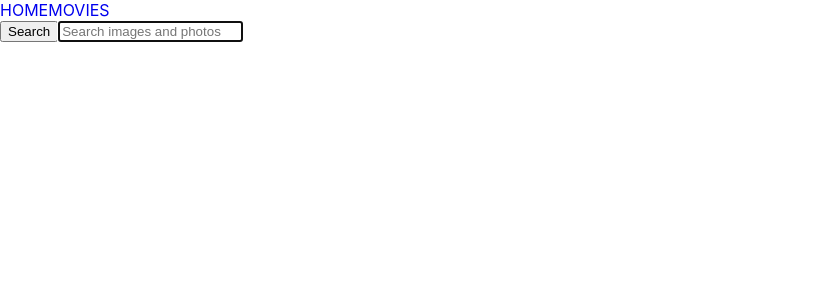
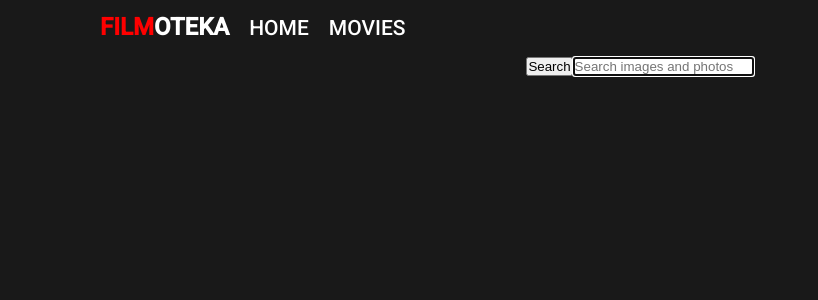
Before and after one commit to SzEmil/Movies-React-app, a React (Create React App) app: page /movies in a window 1280 px wide. Shown: the top 300 px of the page, without its empty margins (0-818 px from the left). Built offline with nearby package versions, Linux system fonts and the light colour scheme.

Commit message:
some landing css mods

```diff
--- /dev/null
+++ b/src/components/MoviesList/MovieList.module.css
@@ -0,0 +1,64 @@
+.movieListContainer {
+  margin: 0 100px 0 100px;
+  display: flex;
+  align-items: center;
+  justify-content: center;
+  flex-direction: column;
+}
+
+.title {
+  color: white;
+  font-style: normal;
+  font-family: 'Roboto';
+  font-weight: 500;
+  font-size: 18px;
+  line-height: 21px;
+  width: 100%;
+  margin-left: 100px;
+}
+
+.movieItem {
+  border-radius: 5px;
+  position: relative;
+}
+.movieImgContainer {
+  overflow: hidden;
+}
+.movieImg {
+  border-radius: 5px;
+}
+.movieImgContainer .movieImg {
+  transition: transform 0.5s ease;
+}
+.movieImgContainer:hover .movieImg {
+  transform: scale(1.1);
+}
+.movieImgContainer:hover .movieDesription {
+  opacity: 1;
+  transition: opacity 0.5s ease;
+}
+
+.movieDesription {
+  display: flex;
+  flex-direction: column;
+  align-items: center;
+  justify-content: center;
+  position: absolute;
+  bottom: 0;
+
+  background-color: rgba(0, 0, 0, 0.5);
+  padding: 5px;
+  text-align: center;
+  opacity: 0;
+  height: 100%;
+  width: 100%;
+}
+.movieDesription p {
+  font-style: normal;
+  font-family: 'Roboto';
+  font-weight: 500;
+  font-size: 12px;
+  line-height: 14px;
+  text-transform: uppercase;
+  color: white;
+}
--- a/src/components/MoviesList/MoviesList.js
+++ b/src/components/MoviesList/MoviesList.js
@@ -1,13 +1,43 @@
 import React from 'react';
 import { Link } from 'react-router-dom';
-
+import clsx from 'clsx';
+import css from './MovieList.module.css';
 export const MoviesList = ({ movies }) => {
   return (
     <>
-      <ul>
+      <ul
+        style={{
+          display: 'inline-flex',
+          flexWrap: 'wrap',
+          gap: '20px',
+          paddingLeft: '0',
+          margin: '0',
+          justifyContent: 'center',
+        }}
+      >
         {movies.map(movie => (
-          <li key={movie.id}>
-            <Link to={`/movies/${movie.id}`}>{movie.original_title}</Link>
+          <li key={movie.id} className={clsx(css.movieItem)}>
+            <Link to={`/movies/${movie.id}`}>
+              <div
+                style={{
+                  display: 'inline-flex',
+                  flexDirection: 'column',
+                }}
+              >
+                <div className={clsx(css.movieImgContainer)}>
+                  <img
+                    className={clsx(css.movieImg)}
+                    src={`https://image.tmdb.org/t/p/w300${movie.poster_path}`}
+                    alt="som pic"
+                  />
+
+                  <div className={clsx(css.movieDesription)}>
+                    <p>{movie.original_title}</p>
+                    <p>{movie.release_date}</p>
+                  </div>
+                </div>
+              </div>
+            </Link>
           </li>
         ))}
       </ul>
--- a/src/components/SharedLayout.js
+++ b/src/components/SharedLayout.js
@@ -1,12 +1,20 @@
 import { NavLink, Outlet } from 'react-router-dom';
-
+import clsx from 'clsx';
+import css from './SharedLayout.module.css';
 export const SharedLayout = () => {
   return (
     <div>
-      <header>
-        <nav>
-          <NavLink to="/">HOME</NavLink>
-          <NavLink to="/movies">MOVIES</NavLink>
+      <header className={clsx(css.headerContainer)}>
+        <nav className={clsx(css.nav)}>
+          <NavLink to="/" className={clsx(css.logo)}>
+            <span style={{ color: 'red' }}>FILM</span>OTEKA
+          </NavLink>
+          <NavLink to="/" className={clsx(css.navLink)}>
+            HOME
+          </NavLink>
+          <NavLink to="/movies" className={clsx(css.navLink)}>
+            MOVIES
+          </NavLink>
         </nav>
       </header>
       <Outlet />
--- /dev/null
+++ b/src/components/SharedLayout.module.css
@@ -0,0 +1,32 @@
+.headerContainer {
+  margin: 0 100px 0 100px;
+  display: flex;
+}
+.nav {
+  padding: 15px 0 15px 0;
+}
+.logo {
+  color: white;
+  font-style: normal;
+  font-family: 'Roboto';
+  font-weight: 700;
+  font-size: 24px;
+  line-height: 24px;
+}
+.navLink {
+  color: white;
+  font-style: normal;
+  font-family: 'Roboto';
+  font-weight: 500;
+  font-size: 21px;
+  line-height: 24px;
+
+  transition: color 250ms ease;
+}
+
+.navLink:nth-child(n + 2) {
+  padding-left: 20px;
+}
+.navLink:hover {
+  color: red;
+}
--- a/src/index.css
+++ b/src/index.css
@@ -1,12 +1,19 @@
 @import-normalize;
 
+@import url('https://fonts.googleapis.com/css2?family=Roboto:wght@400;500&display=swap');
 body {
   margin: 0;
+  padding: 0;
   font-family: -apple-system, BlinkMacSystemFont, 'Segoe UI', 'Roboto', 'Oxygen',
     'Ubuntu', 'Cantarell', 'Fira Sans', 'Droid Sans', 'Helvetica Neue',
     sans-serif;
   -webkit-font-smoothing: antialiased;
   -moz-osx-font-smoothing: grayscale;
+  background-color: rgba(0, 0, 0, 0.9);
+
+  width: 100%;
+  margin-left: auto;
+  margin-right: auto;
 }
 
 code {
@@ -19,4 +26,5 @@ code {
   box-sizing: border-box;
   list-style: none;
   text-decoration: none;
+  padding: 0;
 }
--- a/src/js/Api.js
+++ b/src/js/Api.js
@@ -4,6 +4,7 @@ export const getTrending = async () => {
   const response = await axios.get(
     `https://api.themoviedb.org/3/trending/movie/week?api_key=5349b69c770fce41df09c49c43dbcd6b`
   );
+  console.log(response.data.results);
   return response.data.results;
 };
 
--- a/src/pages/Home.js
+++ b/src/pages/Home.js
@@ -4,6 +4,8 @@ import { MoviesList } from 'components/MoviesList/MoviesList';
 import { Loader } from 'components/Loader/Loader';
 import { useState, useEffect } from 'react';
 import { useMovieContext } from 'components/MovieContext/MovieContext';
+import css from '../components/MoviesList/MovieList.module.css';
+import clsx from 'clsx';
 export const Home = () => {
   const { movies, setMovies } = useMovieContext();
 
@@ -26,11 +28,11 @@ export const Home = () => {
   }, [setMovies]);
 
   return (
-    <>
-      <h2>Trending today</h2>
+    <div className={clsx(css.movieListContainer)}>
+      <h2 className={clsx(css.title)}>Trending today</h2>
       {error && <p>Oh, something went wrong :c error: {error.message}</p>}
       {movies.length !== 0 && <MoviesList movies={movies} />}
       <Loader isLoading={isLoading} />
-    </>
+    </div>
   );
 };
--- a/src/pages/Movies.js
+++ b/src/pages/Movies.js
@@ -6,7 +6,8 @@ import { getMoviesByQuery } from 'js/Api';
 import { MoviesList } from 'components/MoviesList/MoviesList';
 import { Loader } from 'components/Loader/Loader';
 import { useSearchParams } from 'react-router-dom';
-
+import css from '../components/MoviesList/MovieList.module.css';
+import clsx from 'clsx';
 export const Movies = () => {
   const { movies, setMovies } = useMovieContext();
 
@@ -36,10 +37,12 @@ export const Movies = () => {
   }, [setMovies]);
   return (
     <>
-      <SearchMovieForm onSubmit={handleOnSubmit} />
-      {error && <p>Oh, something went wrong :c error: {error.message}</p>}
-      {movies.length !== 0 && <MoviesList movies={movies} />}
-      <Loader isLoading={isLoading} />
+      <div className={clsx(css.movieListContainer)}>
+        <SearchMovieForm onSubmit={handleOnSubmit} />
+        {error && <p>Oh, something went wrong :c error: {error.message}</p>}
+        {movies.length !== 0 && <MoviesList movies={movies} />}
+        <Loader isLoading={isLoading} />
+      </div>
     </>
   );
 };
```
